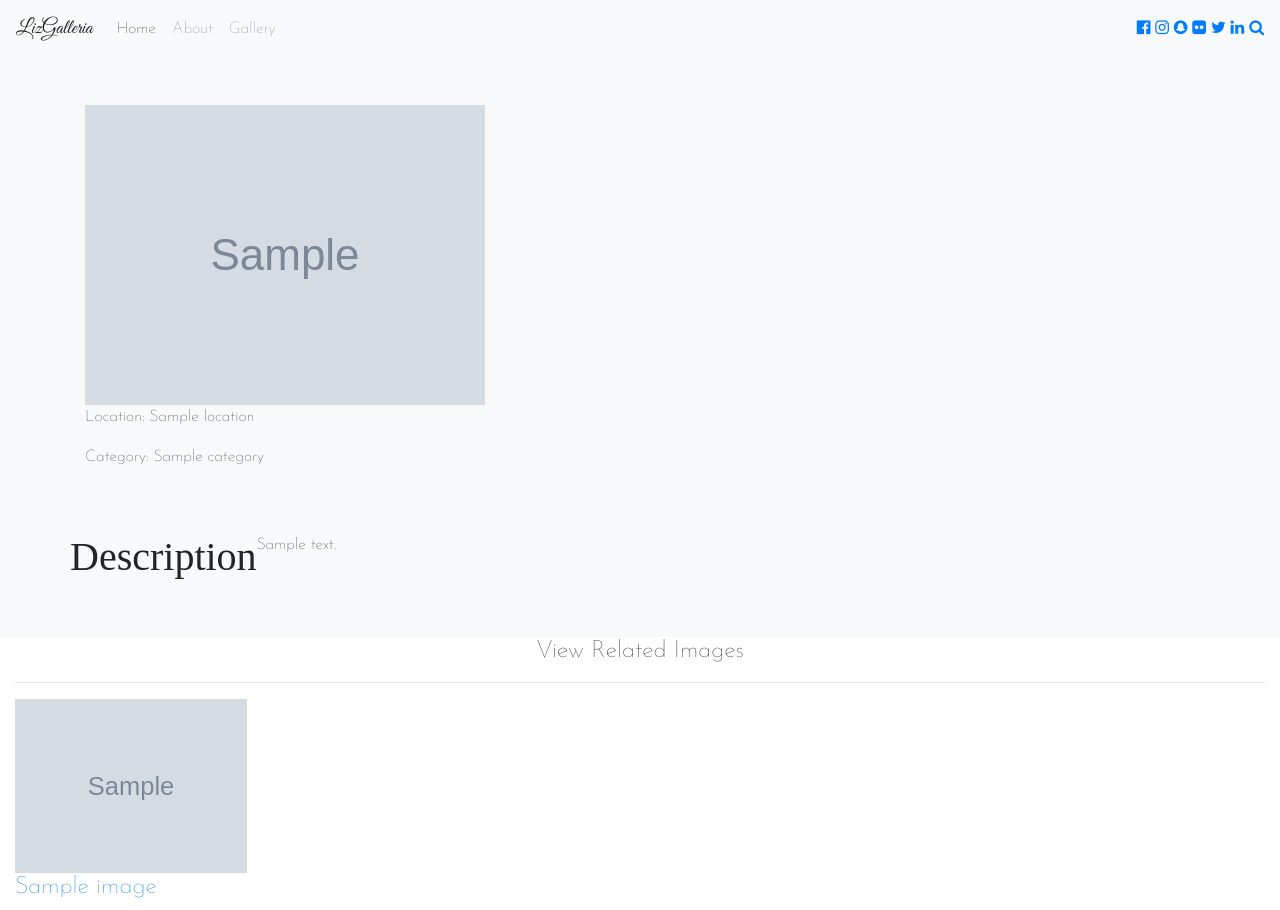
After one commit to Liz-Adhiambo/galleria, a Django app: template lizgalleria/templates/image.html in a window 1280 px wide. The commit adds this page. Run offline with Django 3.2, Linux system fonts and the light colour scheme; the template is opened without the code that fills it: most values are stand-ins (such as "Sample title", 1, 10 or a date in 2020); grey boxes marked "Sample" are stand-in pictures; some libraries are stand-ins or nearby versions; some web fonts are replaced.

```diff
--- a/lizgalleria/templates/base.html
+++ b/lizgalleria/templates/base.html
@@ -64,6 +64,7 @@
     {% endblock %}
 
 
+
     <script src=
 "https://code.jquery.com/jquery-3.3.1.slim.min.js"
         integrity=
@@ -81,6 +82,8 @@
         integrity=
 "sha384-ChfqqxuZUCnJSK3+MXmPNIyE6ZbWh2IMqE241rYiqJxyMiZ6OW/JmZQ5stwEULTy"
         crossorigin="anonymous">
+
+
     </script>
 </body>
 </html>
--- a/lizgalleria/templates/gallery.html
+++ b/lizgalleria/templates/gallery.html
@@ -67,14 +67,14 @@
 
           <div class="card-body">
               <div class="btn-group">
-                  <a href=""><button type="button" class="btn btn-sm btn-outline-secondary">Image Details</button></a>
+                  <a href="{% url 'image' category_name=image.image_category.name image_id=image.id%}"><button type="button" class="btn btn-sm btn-outline-secondary">Image Details</button></a>
                 </div>
                       <button type="button" class="btn btn-primary"
-              data-toggle="modal" data-target="#exampleModal">
+              data-toggle="modal" data-target="#exampleModal{{ forloop.counter }}">
               Click to view modal
           </button>
           <!--Bootstrap modal -->
-          <div class="modal fade" id="exampleModal" tabindex="-1"
+          <div class="modal fade" id="exampleModal{{ forloop.counter }}" tabindex="-1"
               role="dialog" aria-labelledby="exampleModalLabel"
               aria-hidden="true">
               <div class="modal-dialog" role="document">
--- /dev/null
+++ b/lizgalleria/templates/image.html
@@ -0,0 +1,107 @@
+{%extends 'base.html'%}
+{% load static %}
+{% block content %}
+
+{{block.super}}
+
+
+
+
+
+    {% comment %} <style>
+      .bd-placeholder-img {
+        font-size: 1.125rem;
+        text-anchor: middle;
+        -webkit-user-select: none;
+        -moz-user-select: none;
+        user-select: none;
+      }
+
+      @media (min-width: 768px) {
+        .bd-placeholder-img-lg {
+          font-size: 3.5rem;
+        }
+      }
+    </style>
+
+
+
+
+
+ {% endcomment %}
+
+<main>
+
+
+
+  <div class="album py-5 bg-light">
+    <div class="container">
+
+      <div class="row">
+
+
+
+        <div class="col-lg-6">
+
+          <div class="row">
+            <div class="col-lg-12">
+              <img class="img-fluid" src="{{image.landImage.url}}" alt="">
+              <p>Location: {{image.location.name}}</p>
+              <p>Category: {{image.category.title}}</p>
+            </div>
+          </div>
+          <br>
+
+
+        </div>
+
+      </div>
+
+      <br>
+
+      <div class="row">
+        <h1>Description</h1>
+        <p>{{image.description}}</p>
+      </div>
+
+
+    </div>
+  </div>
+
+  <!-- Displaying related images -->
+<div class="container-fluid wrap">
+    <h4 class="text-center"> View Related Images </h4>
+    <hr>
+    <!-- Looping through images -->
+    <div class="row">
+    {% for image in image_category %}
+         <div class="col-xs-6 col-sm-6 col-md-4 col-lg-3">
+             <div class="portfolio-wrap ">
+                 <div class="portfolio-wrap hovereffect">
+                     <a class="img-overlay" data-toggle="modal" data-target="#{{image.id}}" style="width:50%" >
+                         <img src="{{image.landImage.url}}" href="" class="image" alt="Image"style="width:80%" >
+                         <div class="overlay">
+                             <h4>
+                                 <a href="/image/{{image.image_category.name}}/{{image.id}}">
+                                     {{image.name}}
+                                 </a>
+                             </h4>
+                         </div>
+                     </a>
+                 </div>
+             </div>
+         </div>
+    {% empty %}
+    </div>
+    <div class="col-sm-6 col-md-6 col-lg-6">
+        <img src="" alt="">
+    </div>
+    <div class="col-sm-6 col-md-6 col-lg-6">
+        <h2 class="text-center"> Sorry no related images are comming soon.</h2>
+    </div>
+    {% endfor %}
+</div>
+
+{% endblock %}
+
+</main>
--- a/lizgalleria/urls.py
+++ b/lizgalleria/urls.py
@@ -7,7 +7,7 @@ urlpatterns = [
     path('', views.home, name='gallery-home'),
     path('about/', views.about, name='gallery-about'),
     path('gallery/',views.gallery,name = 'gallery'),
-
+    path(r'^image/<category_name>/<image_id>',views.image,name = 'image')
 ]
 
 if settings.DEBUG:
--- a/static/css/galleria.css
+++ b/static/css/galleria.css
@@ -23,20 +23,3 @@ h1 {
     height: 650px;
     padding: 100px 0 0 0;
 }
-
-
-
-
-.bd-placeholder-img {
-        font-size: 1.125rem;
-        text-anchor: middle;
-        -webkit-user-select: none;
-        -moz-user-select: none;
-        user-select: none;
-      }
-
-      @media (min-width: 768px) {
-        .bd-placeholder-img-lg {
-          font-size: 3.5rem;
-        }
-      }
```
Also changed, not shown: lizgalleria/views.py (+14 -1 lines).
